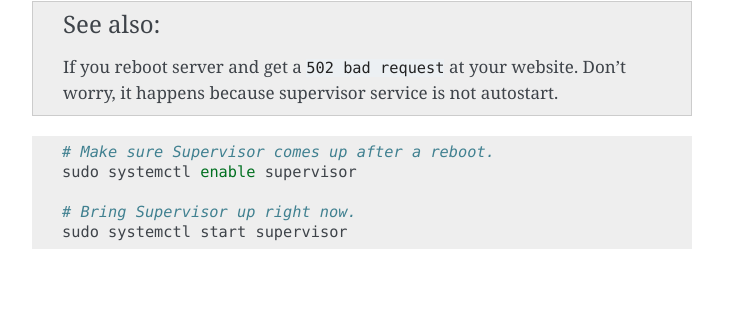
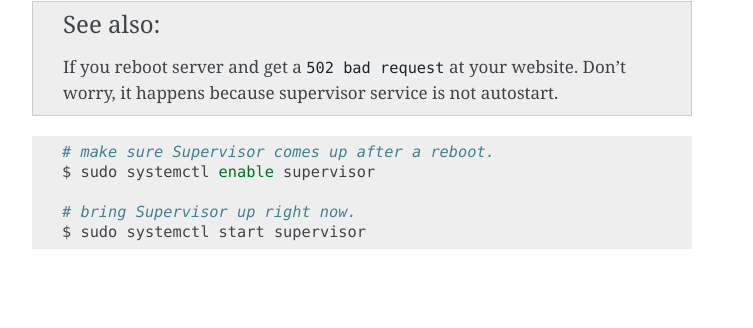
Before and after one commit to zhexiao/ezhost, a Sphinx documentation site: the page built from docs/server_lists.rst, in a window 1280 px wide and 900 px high, scrolled down 5573 px. Shown: the part 525-853 px from the top of the window, without its empty margins (388-1141 px from the left). Built offline with Sphinx 7.4.7, drawn with Linux system fonts in a browser that asks for light colours.

```diff
--- a/docs/server_lists.rst
+++ b/docs/server_lists.rst
@@ -274,10 +274,10 @@ Restart
 
 .. code-block:: bash
 
-   # Make sure Supervisor comes up after a reboot.
-   sudo systemctl enable supervisor
+   # make sure Supervisor comes up after a reboot.
+   $ sudo systemctl enable supervisor
 
-   # Bring Supervisor up right now.
-   sudo systemctl start supervisor
+   # bring Supervisor up right now.
+   $ sudo systemctl start supervisor
 
 |
```
